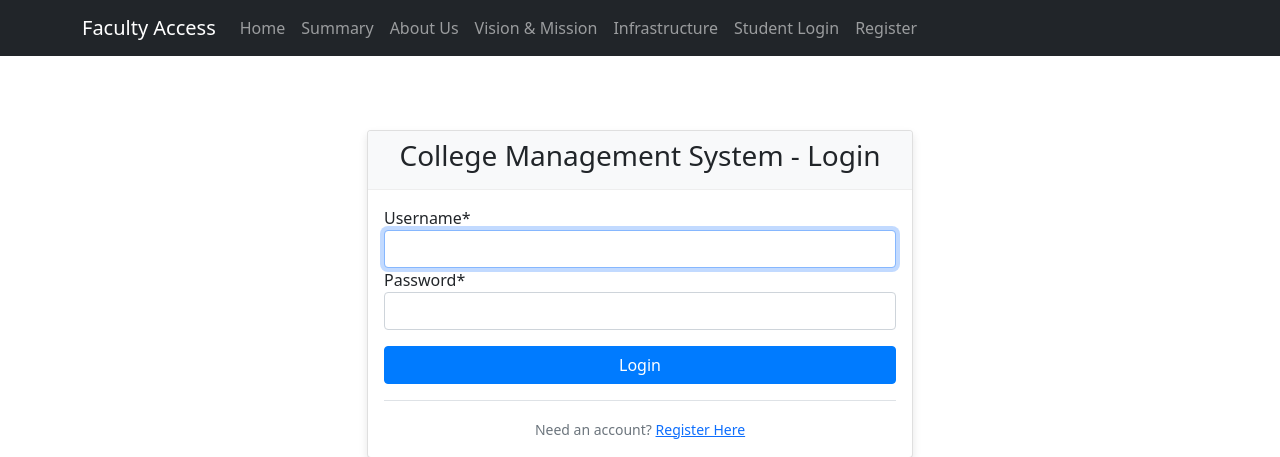
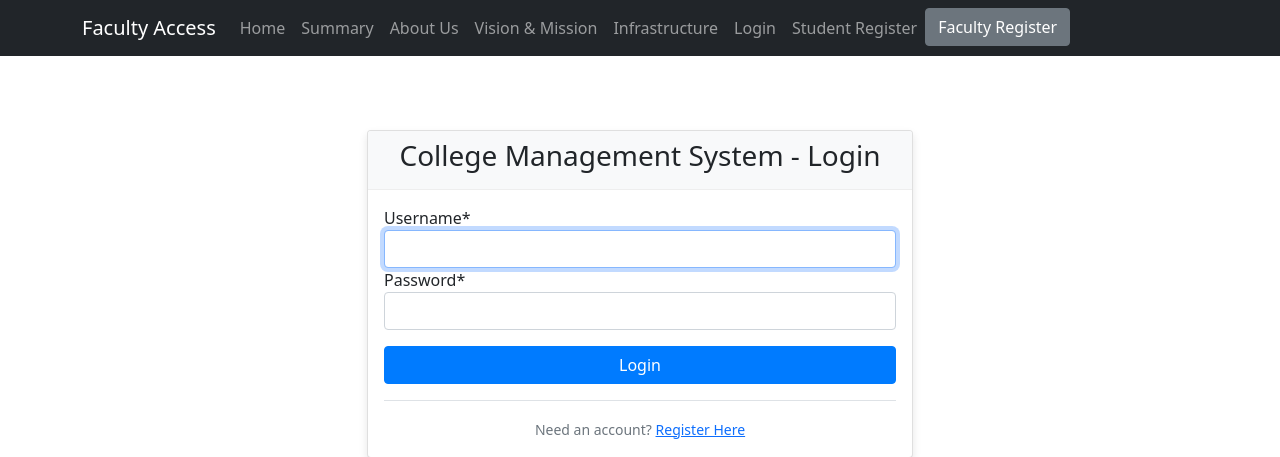
Before and after one commit to nikhilkrsharma9/CollegeManagementSystem, a Django app: page /login/ in a window 1280 px wide. Shown: the top 457 px of the page. Run offline with Django 4.2, Linux system fonts and the light colour scheme; data that the repository does not hold is empty; parts of the project's set-up code (start-up, migrations or seed data) failed here and were passed over; some libraries are stand-ins or nearby versions.

Commit message:
Updated Login Pages

```diff
--- a/college_management_system/college_management/college_app/templates/college_app/base.html
+++ b/college_management_system/college_management/college_app/templates/college_app/base.html
@@ -9,7 +9,9 @@
 <body>
     <nav class="navbar navbar-expand-lg navbar-dark bg-dark">
         <div class="container">
-            <a class="navbar-brand" href="{% url 'dashboard' %}">Faculty Access</a>
+            {% if request.resolver_match.url_name != "student-details" %}
+                <a class="navbar-brand" href="{% url 'dashboard' %}">Faculty Access</a>
+            {% endif %}
             <button class="navbar-toggler" type="button" data-bs-toggle="collapse" data-bs-target="#navbarNav" aria-controls="navbarNav" aria-expanded="false" aria-label="Toggle navigation">
                 <span class="navbar-toggler-icon"></span>
             </button>
@@ -39,10 +41,13 @@
                         </li>
                     {% else %}
                         <li class="nav-item">
-                            <a class="nav-link" href="{% url 'student-login' %}">Student Login</a> <!-- Link to student login -->
+                            <a class="nav-link" href="{% url 'student-login' %}">Login</a> <!-- Link to student login -->
                         </li>
                         <li class="nav-item">
-                            <a class="nav-link" href="{% url 'register' %}">Register</a>
+                            <a class="nav-link" href="{% url 'register' %}">Student Register</a>
+                        </li>
+                        <li class="nav-item">
+                            <a href="{% url 'faculty-register' %}" class="btn btn-secondary">Faculty Register</a>
                         </li>
                     {% endif %}
                 </ul>
--- a/college_management_system/college_management/college_app/urls.py
+++ b/college_management_system/college_management/college_app/urls.py
@@ -45,4 +45,6 @@ urlpatterns = [
     # Event URLs
     path('events/', views.event_list, name='event-list'),
     path('events/add/', views.event_create, name='event-create'),
+
+    path('faculty/register/', views.faculty_register, name='faculty-register'),
 ]
```
Also changed, not shown: college_management_system/college_management/college_app/templates/college_app/faculty_register.html (added, +11 -0 lines), college_management_system/college_management/college_app/views.py (+20 -0 lines), college_management_system/college_management/db.sqlite3.
